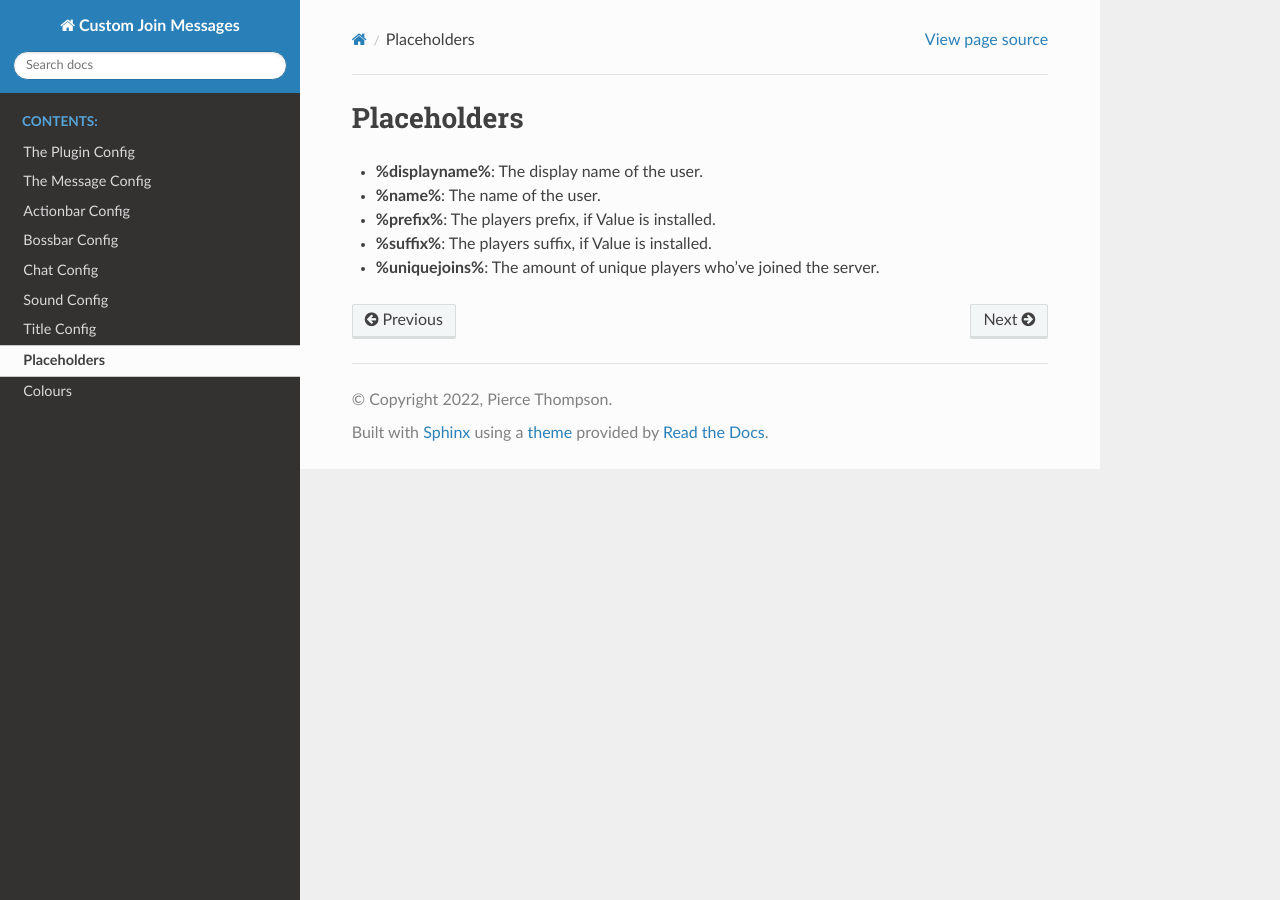
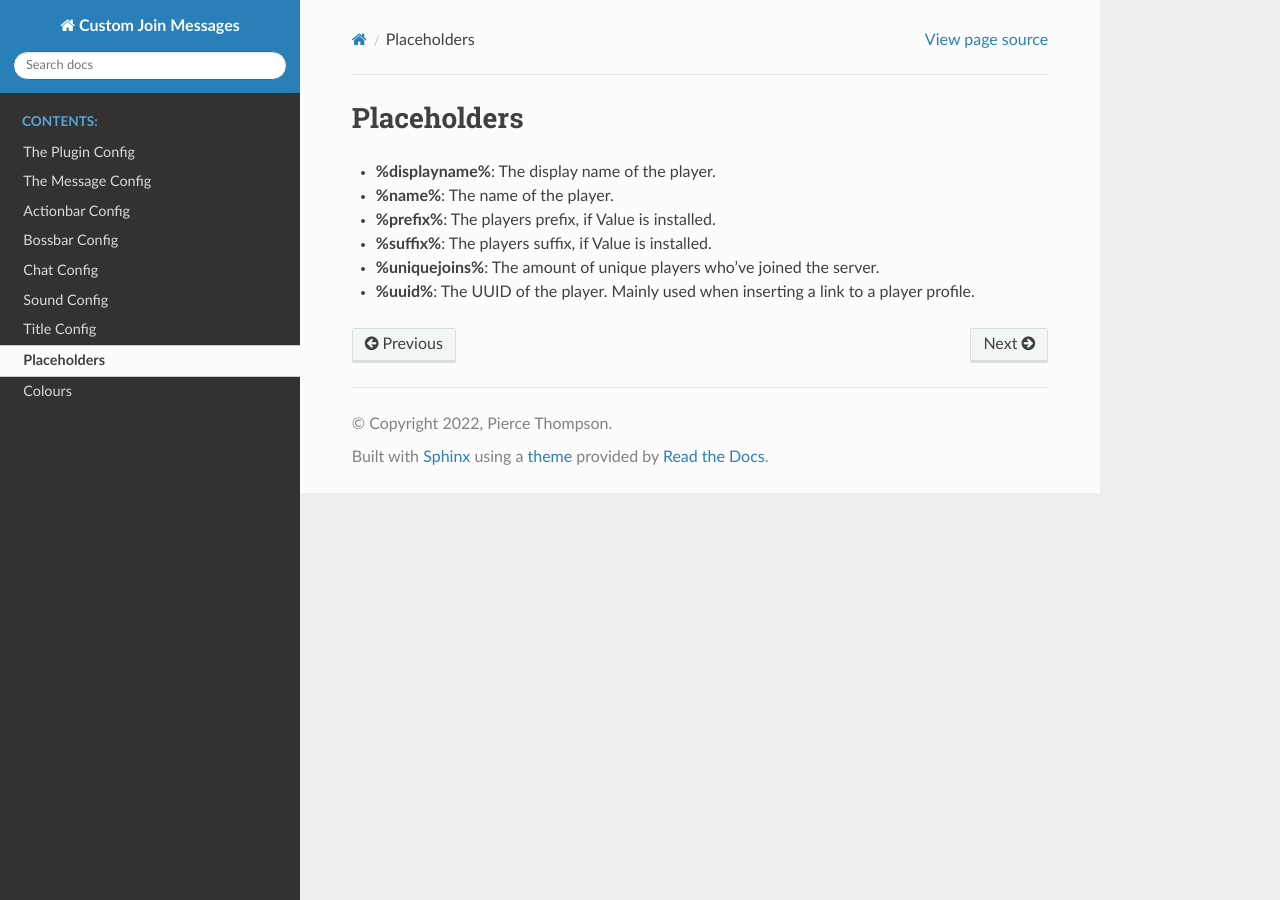
Before and after one commit to Insprill/custom-join-messages, a Sphinx documentation site: the page built from docs/placeholders.rst, in a window 1280 px wide. Built offline with Sphinx 7.4.7 and the Read the Docs theme 2.0.0, drawn with Linux system fonts in a browser that asks for light colours.

Commit message:
Update placeholder docs

```diff
--- a/docs/placeholders.rst
+++ b/docs/placeholders.rst
@@ -1,8 +1,9 @@
 Placeholders
 ============
 
-* **%displayname%**: The display name of the user.
-* **%name%**: The name of the user.
+* **%displayname%**: The display name of the player.
+* **%name%**: The name of the player.
 * **%prefix%**: The players prefix, if Value is installed.
 * **%suffix%**: The players suffix, if Value is installed.
 * **%uniquejoins%**: The amount of unique players who've joined the server.
+* **%uuid%**: The UUID of the player. Mainly used when inserting a link to a player profile.
```
